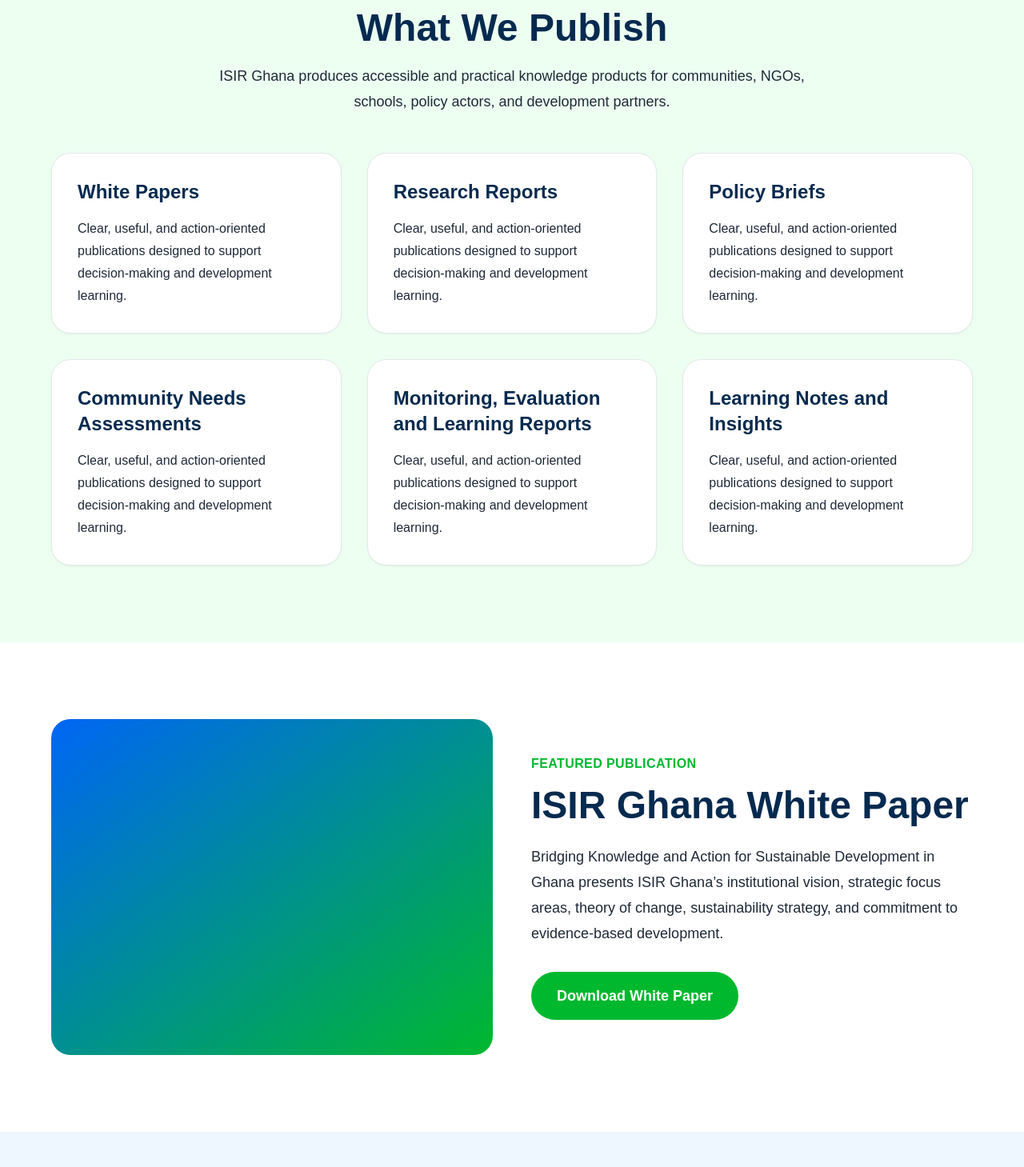
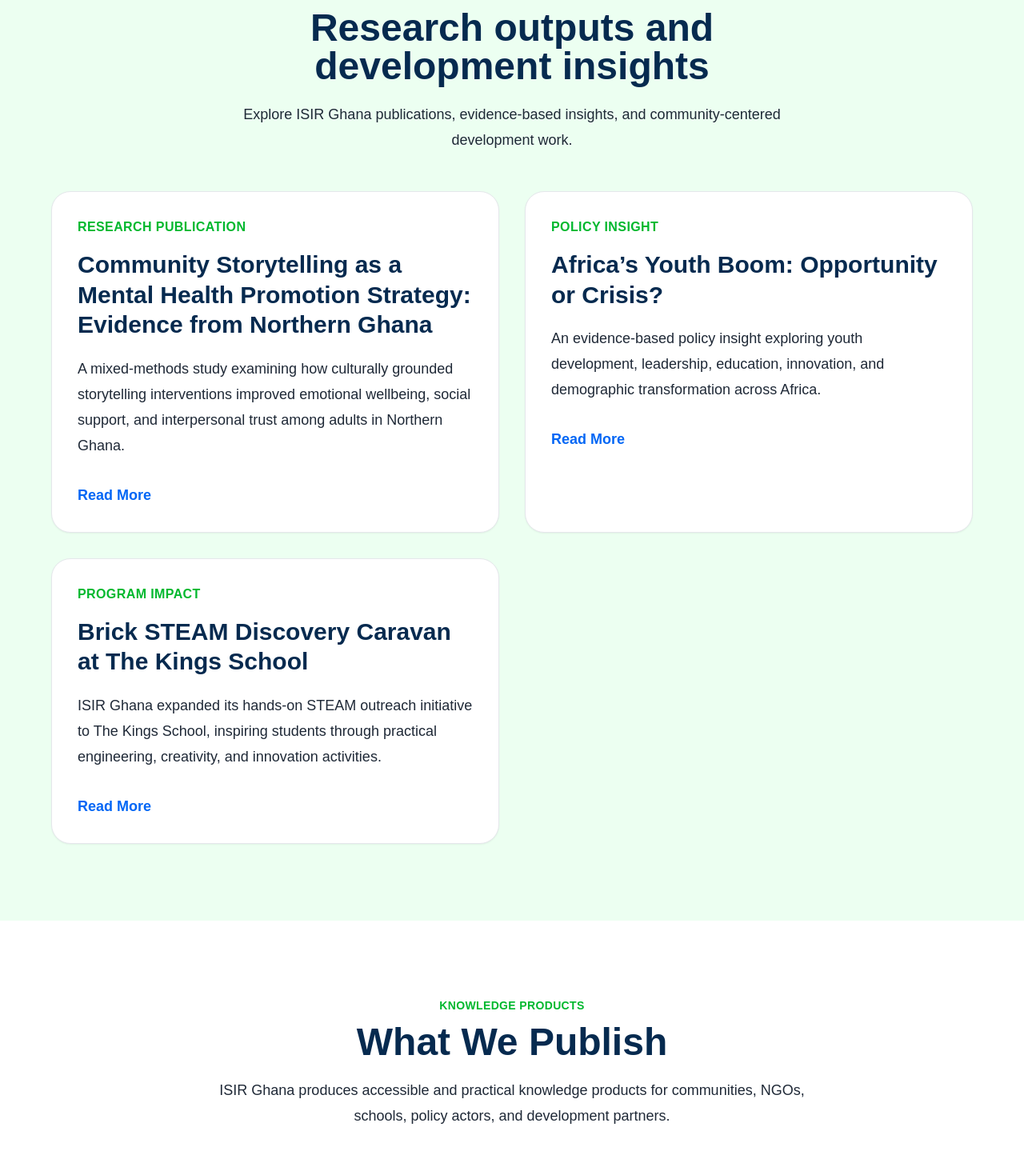
Before and after one commit to rashidasp28/isir-ghana-website, a Next.js app: page /research in a window 1280 px wide. Shown: the part 1440-2899 px from the top of the page at 80% size. Built offline with nearby package versions, Linux system fonts and the light colour scheme.

Commit message:
Upgrade Research page with publications and insights

```diff
--- a/app/research/page.tsx
+++ b/app/research/page.tsx
@@ -1,3 +1,4 @@
+import Link from 'next/link'
 import Navbar from '@/components/Navbar'
 import Footer from '@/components/Footer'
 import SectionHeader from '@/components/SectionHeader'
@@ -18,6 +19,31 @@ const services = [
   'Policy and Strategy Briefs',
   'Program Design Research',
   'Impact Reporting',
+]
+
+const featuredPublications = [
+  {
+    category: 'Research Publication',
+    title:
+      'Community Storytelling as a Mental Health Promotion Strategy: Evidence from Northern Ghana',
+    summary:
+      'A mixed-methods study examining how culturally grounded storytelling interventions improved emotional wellbeing, social support, and interpersonal trust among adults in Northern Ghana.',
+    href: '/news/community-storytelling-mental-health-ghana',
+  },
+  {
+    category: 'Policy Insight',
+    title: 'Africa’s Youth Boom: Opportunity or Crisis?',
+    summary:
+      'An evidence-based policy insight exploring youth development, leadership, education, innovation, and demographic transformation across Africa.',
+    href: '/news/africa-youth-boom',
+  },
+  {
+    category: 'Program Impact',
+    title: 'Brick STEAM Discovery Caravan at The Kings School',
+    summary:
+      'ISIR Ghana expanded its hands-on STEAM outreach initiative to The Kings School, inspiring students through practical engineering, creativity, and innovation activities.',
+    href: '/news/brick-steam-kings-school',
+  },
 ]
 
 export default function ResearchPage() {
@@ -60,6 +86,45 @@ export default function ResearchPage() {
       <section className="py-24 bg-lightGreen">
         <div className="container-width">
           <SectionHeader
+            eyebrow="Featured Publications"
+            title="Research outputs and development insights"
+            description="Explore ISIR Ghana publications, evidence-based insights, and community-centered development work."
+            center
+          />
+
+          <div className="grid md:grid-cols-2 gap-8">
+            {featuredPublications.map((publication) => (
+              <article
+                key={publication.title}
+                className="bg-white border border-softGray rounded-3xl p-8 shadow-sm hover:shadow-lg transition"
+              >
+                <p className="text-primaryGreen font-semibold uppercase tracking-wide mb-4">
+                  {publication.category}
+                </p>
+
+                <h3 className="text-3xl font-bold text-darkNavy mb-5 leading-tight">
+                  {publication.title}
+                </h3>
+
+                <p className="text-charcoal leading-8 text-lg mb-8">
+                  {publication.summary}
+                </p>
+
+                <Link
+                  href={publication.href}
+                  className="text-primaryBlue font-semibold text-lg"
+                >
+                  Read More
+                </Link>
+              </article>
+            ))}
+          </div>
+        </div>
+      </section>
+
+      <section className="py-24 bg-white">
+        <div className="container-width">
+          <SectionHeader
             eyebrow="Knowledge Products"
             title="What We Publish"
             description="ISIR Ghana produces accessible and practical knowledge products for communities, NGOs, schools, policy actors, and development partners."
@@ -73,20 +138,6 @@ export default function ResearchPage() {
                 <p className="text-charcoal leading-7">Clear, useful, and action-oriented publications designed to support decision-making and development learning.</p>
               </div>
             ))}
-          </div>
-        </div>
-      </section>
-
-      <section className="py-24 bg-white">
-        <div className="container-width grid lg:grid-cols-2 gap-12 items-center">
-          <div className="bg-gradient-to-br from-primaryBlue to-primaryGreen rounded-3xl min-h-[420px]"></div>
-          <div>
-            <p className="text-primaryGreen font-semibold uppercase tracking-wide mb-4">Featured Publication</p>
-            <h2 className="text-4xl md:text-5xl font-bold text-darkNavy leading-tight mb-6">ISIR Ghana White Paper</h2>
-            <p className="text-lg text-charcoal leading-8 mb-8">
-              Bridging Knowledge and Action for Sustainable Development in Ghana presents ISIR Ghana’s institutional vision, strategic focus areas, theory of change, sustainability strategy, and commitment to evidence-based development.
-            </p>
-            <button className="bg-primaryGreen text-white px-8 py-4 rounded-full font-semibold text-lg">Download White Paper</button>
           </div>
         </div>
       </section>
@@ -115,7 +166,7 @@ export default function ResearchPage() {
         <div className="container-width text-center max-w-4xl">
           <h2 className="text-4xl md:text-5xl font-bold mb-6">Evidence Should Lead to Action</h2>
           <p className="text-lg leading-8 text-gray-300 mb-10">Partner with ISIR Ghana to generate research, insights, and practical solutions that strengthen communities and support sustainable development.</p>
-          <button className="bg-primaryGreen text-white px-8 py-4 rounded-full font-semibold text-lg">Collaborate on Research</button>
+          <Link href="/contact" className="bg-primaryGreen text-white px-8 py-4 rounded-full font-semibold text-lg inline-flex">Collaborate on Research</Link>
         </div>
       </section>
 
```
